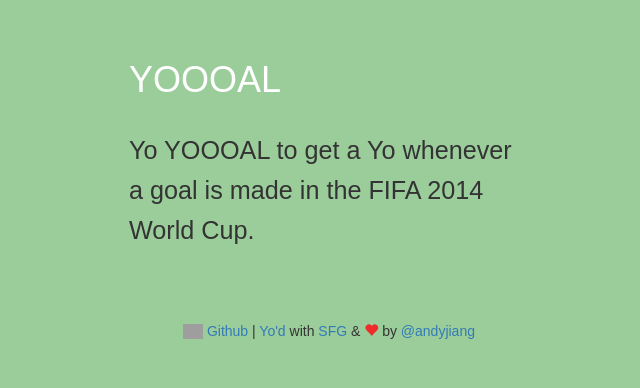
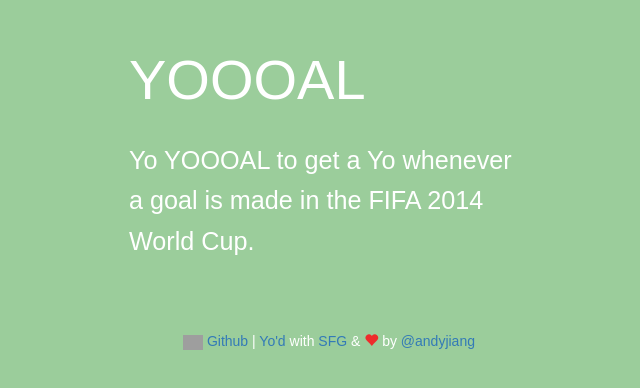
Before and after one commit to lambtron/YOOOAL, a website: page public/views/index.html in a window 1280 px wide. Shown: the whole page, without its empty margins (311-951 px from the left). Drawn offline with nearby package versions, Linux system fonts and the light colour scheme; grey boxes are pictures that could not be loaded.

Commit message:
styleing

```diff
--- a/public/css/index.css
+++ b/public/css/index.css
@@ -1,5 +1,6 @@
 html, body {
 	background: #9BCD9B;
+	color: white;
 	font-family: 'Montserrat', sans-serif;
 }
 
--- a/public/views/index.html
+++ b/public/views/index.html
@@ -24,18 +24,15 @@
 <body>
 	<div class="container" style="width: 400px; padding-top: 40px">
 		<div class="row">
-			<h1>
-				<span class="white">
-					YOOOAL
-				</span>
-			</h1>
+			<span style="font-size: 4em; text-align: center">
+				YOOOAL
+			</span>
 		</div>
 		<div class="row">
 			<p style="font-size: 1.8em; padding-top: 20px; line-height: 1.6em">
 				Yo YOOOAL to get a Yo whenever a goal is made in the FIFA 2014 World Cup.
 			</p>
 		</div>
-
 		<div class="row" style="margin: 0px;">
 			<footer class="col-xs-12 footer">
 				<a href="https://www.github.com/lambtron/YOOOAL"> <img src="https://assets-cdn.github.com/images/modules/logos_page/GitHub-Mark.png" style="width: 20px"> Github</a> | <a href="http://www.justyo.co/">Yo'd</a> with <a href="http://worldcup.sfg.io/">SFG</a> & <span class="glyphicon glyphicon-heart" style="color: #EE2C2C"></span> by <a href="http://www.twitter.com/andyjiang">@andyjiang</a>
```
